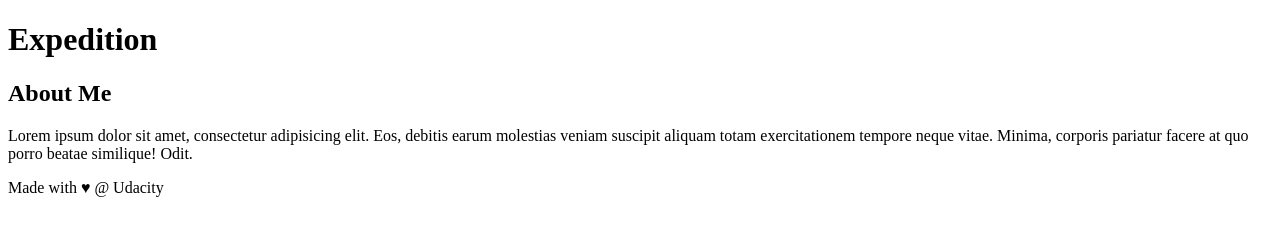
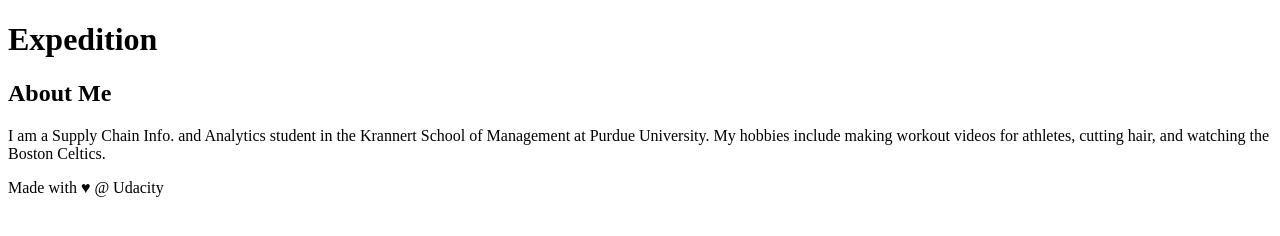
Before and after one commit to j0hnnyhuang/udacity-new-git-project-prac, a plain HTML site: page index.html in a window 1280 px wide. Drawn offline with Linux system fonts and the light colour scheme.

Commit message:
Update About Me section

```diff
--- a/index.html
+++ b/index.html
@@ -23,7 +23,7 @@
     <aside>
         <h2>About Me</h2>
 
-        <p>Lorem ipsum dolor sit amet, consectetur adipisicing elit. Eos, debitis earum molestias veniam suscipit aliquam totam exercitationem tempore neque vitae. Minima, corporis pariatur facere at quo porro beatae similique! Odit.</p>
+        <p>I am a Supply Chain Info. and Analytics student in the Krannert School of Management at Purdue University. My hobbies include making workout videos for athletes, cutting hair, and watching the Boston Celtics.</p>
     </aside>
     <!-- end of new content -->
 
```
